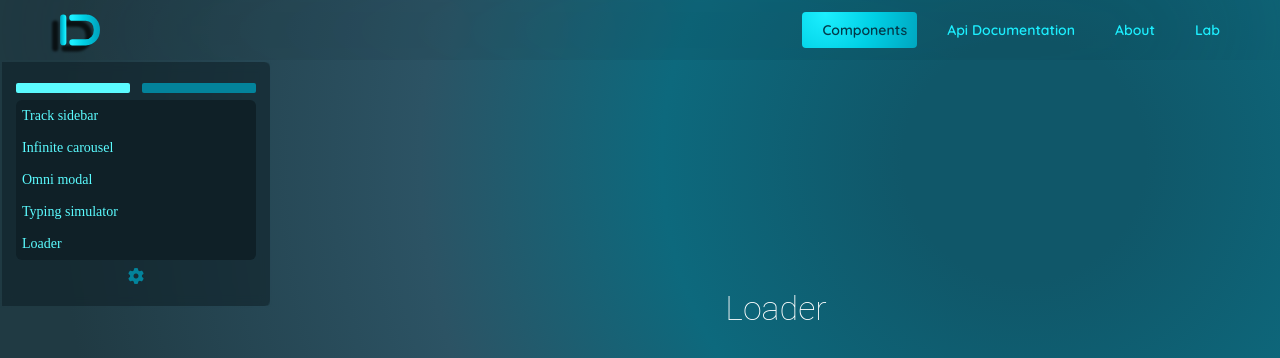
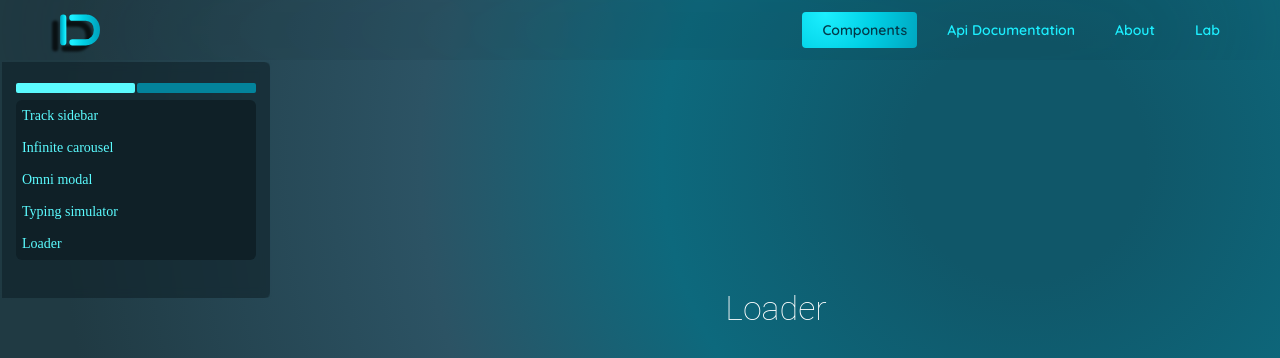
Before and after one commit to Carlosmgs111/drehskil-ui, a Next.js app: page /components/component/loader in a window 1280 px wide. Shown: the top 358 px of the page. Built offline with nearby package versions, Linux system fonts and the light colour scheme; a web font is replaced by a local one.

Commit message:
[UPDATED] Multisidebar component

```diff
--- a/src/components/Sidebars/MultiSidebar/index.tsx
+++ b/src/components/Sidebars/MultiSidebar/index.tsx
@@ -5,7 +5,7 @@ import { useToggle } from "../../../hooks/useToggle";
 import { injectAttrsToReactElements } from "../../../utils";
 import { useStateValue } from "@context";
 import { useLocalStorage } from "@hooks/useLocalStorage";
-import { MemoizedComponent } from "@/components/MemoizedComponent";
+import { MemoizedComponent } from "@components/MemoizedComponent";
 
 export const MultiSidebar = (props: any) => {
   const {
@@ -14,6 +14,7 @@ export const MultiSidebar = (props: any) => {
     width,
     float: _float = true,
     multi = true,
+    settings = false,
   } = props;
   const [expand, switchExpand] = useToggle(false, true);
   const [activeSidebars, setActiveSidebars] = useState([sidebars[0]?.props.id]);
@@ -22,7 +23,7 @@ export const MultiSidebar = (props: any) => {
     "sidebarFloat",
     _float
   );
-  const [, dispatch]: any = useStateValue();
+  const [{ token }, dispatch]: any = useStateValue();
   const [float, switchFloat] = useToggle(sidebarFloat, !sidebarFloat);
 
   useEffect(() => {
@@ -56,7 +57,7 @@ export const MultiSidebar = (props: any) => {
                 {activeSidebars.length !== sidebars.length && multi && (
                   <i
                     key="expand-button"
-                    className={`${styles.item} fa-solid fa-ellipsis`}
+                    className={`${styles.item} fa-solid fa-ellipsis-vertical`}
                     onClick={() =>
                       setActiveSidebars([
                         ...sidebars.map((sidebar: any) => sidebar.props.id),
@@ -77,20 +78,23 @@ export const MultiSidebar = (props: any) => {
                   key: index,
                   width: width
                     ? `${Number(
-                        width.replace("px", "") / activeSidebars.length // ? Here doesn't require to substract the padding
+                        width.replace("px", "") / activeSidebars.length // ? Here requires to explicit declare to substract the padding
                       )}px`
                     : "none",
                 })
               )}
             </section>
             <section className={styles.footer}>
-              <i
-                key="settings-button"
-                className={`fa-solid fa-gear ${styles.rotable} ${styles.item} ${
-                  settingsDashboard ? styles.active : ""
-                }`}
-                onClick={switchSettingsDashboard}
-              ></i>
+              {settings ||
+                (token && (
+                  <i
+                    key="settings-button"
+                    className={`fa-solid fa-gear ${styles.rotable} ${
+                      styles.item
+                    } ${settingsDashboard ? styles.active : ""}`}
+                    onClick={switchSettingsDashboard}
+                  ></i>
+                ))}
             </section>
           </section>
           <SettingsDashboard
--- a/src/components/Sidebars/MultiSidebar/style.module.css
+++ b/src/components/Sidebars/MultiSidebar/style.module.css
@@ -5,6 +5,8 @@
   height: 0;
   width: fit-content;
   z-index: 1;
+  height: fit-content; /* ? This allows dynamic scrolling when your content is overtaken, in this case by app footer   */
+  max-height: 100vh; /* ? This allows dynamic scrolling when your content is overtaken, in this case by app footer */
 }
 .main {
   position: relative;
@@ -22,7 +24,7 @@
   border-radius: 0 0.6rem 0.6rem 0;
   backdrop-filter: blur(6px);
   border: solid transparent 2px;
-  max-height: 70vh;
+  max-height: calc(100vh - 6rem);
   height: 100%;
   padding: 1.4rem;
   display: flex;
@@ -41,7 +43,7 @@
   min-width: fit-content;
 }
 .sidebar:hover {
-  border: solid var(--main-color-700) 2px;
+  /* border: solid var(--main-color-700) 2px; */
 }
 .sidebar::before {
   content: "";
@@ -57,7 +59,9 @@
 }
 .body {
   display: flex;
-  max-height: 64vh;
+  max-height: calc(
+    100vh - 6rem - 4.8rem - 2.8rem
+  ); /* ? Calculated based in height of both footer and header of sidebar, body and its corresponding paddings, minus height of both navigation bar and footer */
   width: max-content;
   transition: column-gap 0.4s;
   column-gap: 0;
@@ -74,24 +78,25 @@
   justify-content: space-around;
   align-items: center;
   width: 100%;
-  gap: 1.2rem;
+  gap: 0.2rem;
 }
 .footer {
   border-radius: 0.6rem;
   display: flex;
   flex-wrap: wrap;
   font-size: 1.6rem;
-  height: 4vh;
+  height: 2.4rem;
   justify-content: space-around;
   align-items: center;
 }
 .item {
   text-decoration: none;
   display: flex;
-  padding: 0.2rem;
   align-items: center;
   position: relative;
   direction: ltr;
+  min-width: 1rem;
+  min-height: 1rem;
   color: var(--main-color-700);
   font-style: normal;
   transition: font-size 0.1s, transform 0.4s, max-width 0.6s, padding-right 0.4s,
@@ -116,6 +121,7 @@
 }
 .rotable {
   transition: 0.4s;
+  padding: 1rem;
 }
 .rotable:hover {
   scale: 1.2;
```
